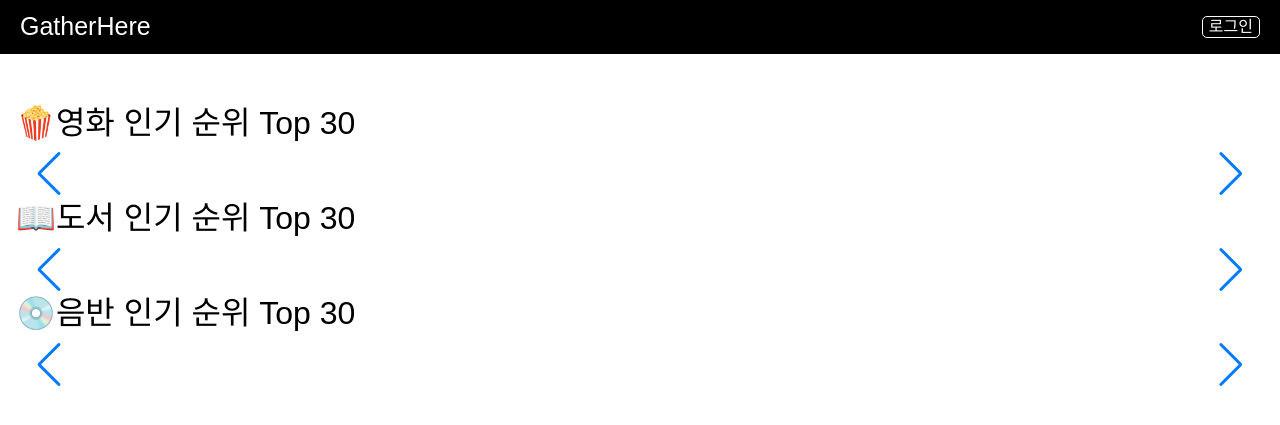
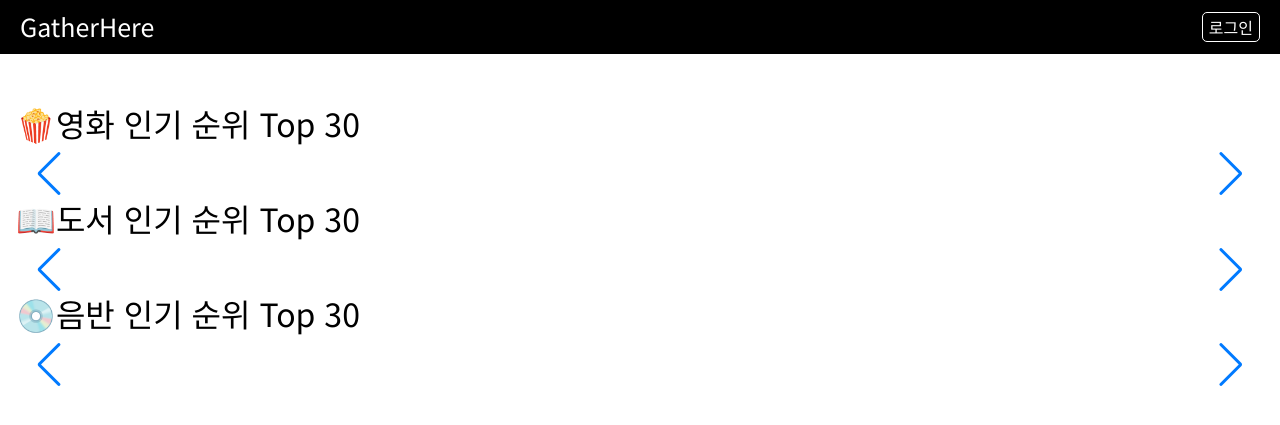
Before and after one commit to cchloe0927/GatherHere, a Flask app: page /main in a window 1280 px wide. Shown: the top 425 px of the page. Run offline with Flask 2, Linux system fonts and the light colour scheme; data that the repository does not hold is empty.

Commit message:
add font CSS

```diff
--- a/static/banner.css
+++ b/static/banner.css
@@ -18,4 +18,5 @@
     border-radius: 5px;
     color: white;
     margin-right: 20px;
+    height: 30px;
 }
--- a/static/detail.css
+++ b/static/detail.css
@@ -1,4 +1,8 @@
 /*detail_container*/
+* {
+    font-family: 'Noto Sans KR', sans-serif;
+}
+
 .detail_container {
     margin: auto;
     width: 1000px;
--- a/static/login.css
+++ b/static/login.css
@@ -1,7 +1,9 @@
-@import url(http://fonts.googleapis.com/earlyaccess/nanumgothic.css);
+
+* {
+    font-family: 'Noto Sans KR', sans-serif;
+}
 
 body {
-    font-family: 'nanumgothic';
     font-size: 13px;
     color: gray;
     margin: 0;
--- a/static/main.css
+++ b/static/main.css
@@ -1,4 +1,5 @@
 * {
+  font-family: 'Noto Sans KR', sans-serif;
   box-sizing: border-box;
 }
 
--- a/static/mypage.css
+++ b/static/mypage.css
@@ -1,3 +1,7 @@
+* {
+    font-family: 'Noto Sans KR', sans-serif;
+}
+
 .mypage_container{
     /* width: 70%;
     margin: 50px; */
--- a/static/signup.css
+++ b/static/signup.css
@@ -1,3 +1,7 @@
+* {
+  font-family: 'Noto Sans KR', sans-serif;
+}
+
 body {
   min-height: 100vh;
 
--- a/templates/detail.html
+++ b/templates/detail.html
@@ -10,6 +10,7 @@
     <script src="https://cdn.jsdelivr.net/npm/bootstrap@5.0.2/dist/js/bootstrap.bundle.min.js"
             integrity="sha384-MrcW6ZMFYlzcLA8Nl+NtUVF0sA7MsXsP1UyJoMp4YLEuNSfAP+JcXn/tWtIaxVXM"
             crossorigin="anonymous"></script>
+    <link href="https://fonts.googleapis.com/css2?family=Noto+Sans+KR&display=swap" rel="stylesheet">
 
     <title>GatherHere</title>
 
--- a/templates/login.html
+++ b/templates/login.html
@@ -14,6 +14,7 @@
     <script src="https://cdn.jsdelivr.net/npm/bootstrap@5.2.2/dist/js/bootstrap.bundle.min.js" integrity="sha384-OERcA2EqjJCMA+/3y+gxIOqMEjwtxJY7qPCqsdltbNJuaOe923+mo//f6V8Qbsw3" crossorigin="anonymous"></script>
     <script src="https://ajax.googleapis.com/ajax/libs/jquery/3.5.1/jquery.min.js"></script>
     <script type="text/javascript" src="https://cdnjs.cloudflare.com/ajax/libs/jquery-cookie/1.4.1/jquery.cookie.min.js"></script>
+    <link href="https://fonts.googleapis.com/css2?family=Noto+Sans+KR&display=swap" rel="stylesheet">
     <title>GatherHere</title>
     <link rel="stylesheet" href="/static/login.css">
     <script src="../static/login.js"></script>
--- a/templates/loginPage.html
+++ b/templates/loginPage.html
@@ -4,6 +4,7 @@
         <meta charset='utf-8' />
         <meta name='viewport' content='width=device-width, initial-scale=1, shrink-to-fit=no' />
         <link rel="stylesheet" href="https://stackpath.bootstrapcdn.com/bootstrap/4.4.1/css/bootstrap.min.css" integrity="sha384-Vkoo8x4CGsO3+Hhxv8T/Q5PaXtkKtu6ug5TOeNV6gBiFeWPGFN9MuhOf23Q9Ifjh" crossorigin="anonymous">
+        <link href="https://fonts.googleapis.com/css2?family=Noto+Sans+KR&display=swap" rel="stylesheet">
         <script src="https://ajax.googleapis.com/ajax/libs/jquery/3.5.1/jquery.min.js"></script>
         <script src="https://cdn.jsdelivr.net/npm/popper.js@1.16.0/dist/umd/popper.min.js" integrity="sha384-Q6E9RHvbIyZFJoft+2mJbHaEWldlvI9IOYy5n3zV9zzTtmI3UksdQRVvoxMfooAo" crossorigin="anonymous"></script>
         <script src="https://stackpath.bootstrapcdn.com/bootstrap/4.4.1/js/bootstrap.min.js" integrity="sha384-wfSDF2E50Y2D1uUdj0O3uMBJnjuUD4Ih7YwaYd1iqfktj0Uod8GCExl3Og8ifwB6" crossorigin="anonymous"></script>
--- a/templates/main.html
+++ b/templates/main.html
@@ -6,7 +6,7 @@
     <meta name="viewport" content="width=device-width, initial-scale=1.0">
     <title>GatherHere</title>
     <!-- 폰트 -->
-    <link href="https://fonts.googleapis.com/css2?family=Gowun+Dodum&display=swap" rel="stylesheet">
+    <link href="https://fonts.googleapis.com/css2?family=Noto+Sans+KR&display=swap" rel="stylesheet">
     <!-- Jquery -->
     <script src="https://cdnjs.cloudflare.com/ajax/libs/jquery/3.6.1/jquery.min.js"></script>
     <!-- Link Swiper's CSS -->
--- a/templates/myPage.html
+++ b/templates/myPage.html
@@ -6,7 +6,7 @@
     <meta charset="UTF-8">
     <meta name="viewport" content="width=device-width, initial-scale=1, shrink-to-fit=no">
     <!-- 폰트 -->
-    <link href="https://fonts.googleapis.com/css2?family=Gowun+Dodum&display=swap" rel="stylesheet">
+    <link href="https://fonts.googleapis.com/css2?family=Noto+Sans+KR&display=swap" rel="stylesheet">
     <!-- Jquery -->
     <script src="https://cdnjs.cloudflare.com/ajax/libs/jquery/3.6.1/jquery.min.js"></script>
     <!-- Link Swiper's CSS -->
--- a/templates/signup.html
+++ b/templates/signup.html
@@ -12,6 +12,7 @@
     <meta charset="UTF-8">
     <meta http-equiv="X-UA-Compatible" content="IE=edge">
     <meta name="viewport" content="width=device-width, initial-scale=1.0">
+    <link href="https://fonts.googleapis.com/css2?family=Noto+Sans+KR&display=swap" rel="stylesheet">
     <title>GatherHere</title>
 
     <!-- Bootstrap CSS -->
```
